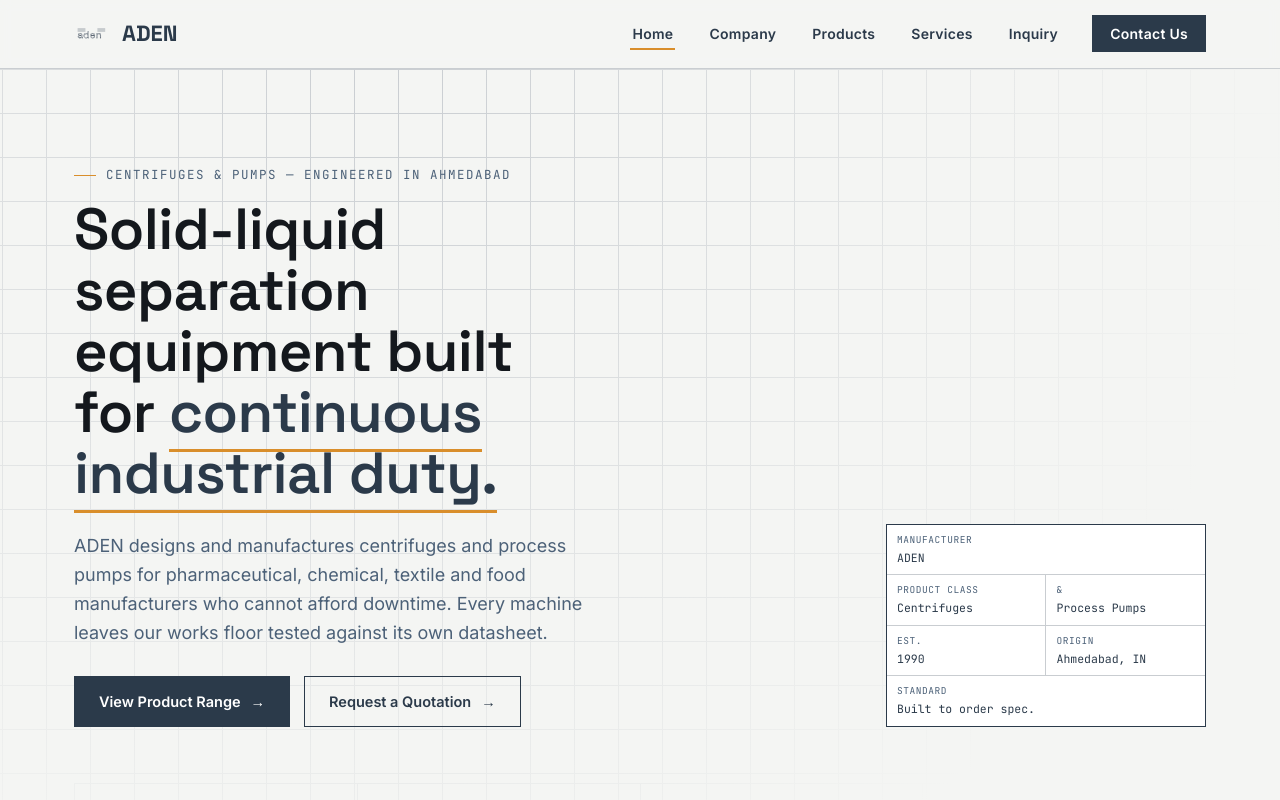
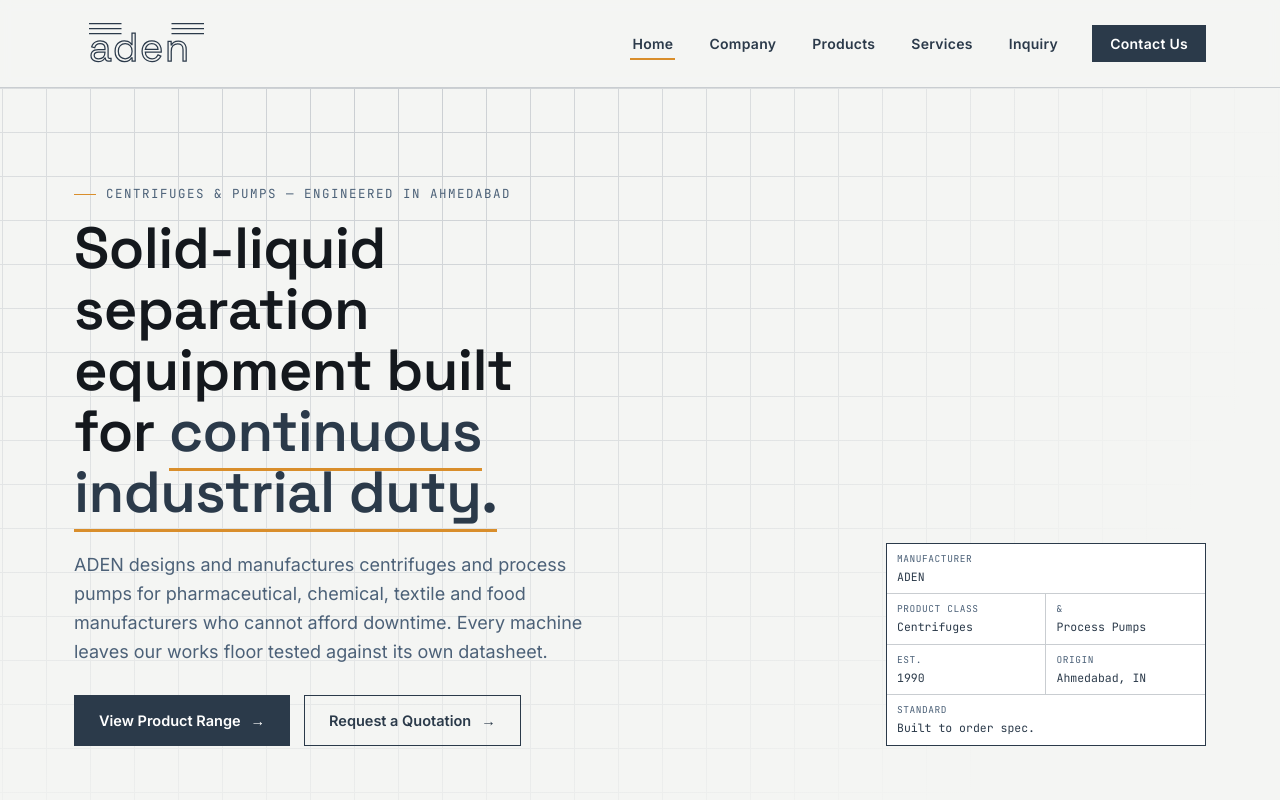
Before and after one commit to Himanshusinh/aden, a Next.js app: page / in a window 1280 px wide. Shown: the top 800 px of the page. Built offline with nearby package versions, Linux system fonts and the light colour scheme.

Commit message:
refactor: update header logo layout and remove brand text label

```diff
--- a/components/Header.tsx
+++ b/components/Header.tsx
@@ -17,10 +17,9 @@
     <header className="site-header">
       <nav className="nav">
         <Link href="/" className="brand">
-          <div className="brand-mark" style={{ border: 'none' }}>
+          <div style={{ width: '150px', height: '55px', display: 'flex', alignItems: 'center' }}>
             <Logo className="w-full h-full text-[#2B3A4A]" />
           </div>
-          <span className="text-xl tracking-wide font-medium">ADEN</span>
         </Link>
         <ul className={`nav-links ${isOpen ? "open" : ""}`}>
           <li><Link href="/" className={pathname === "/" ? "active" : ""}>Home</Link></li>
```
